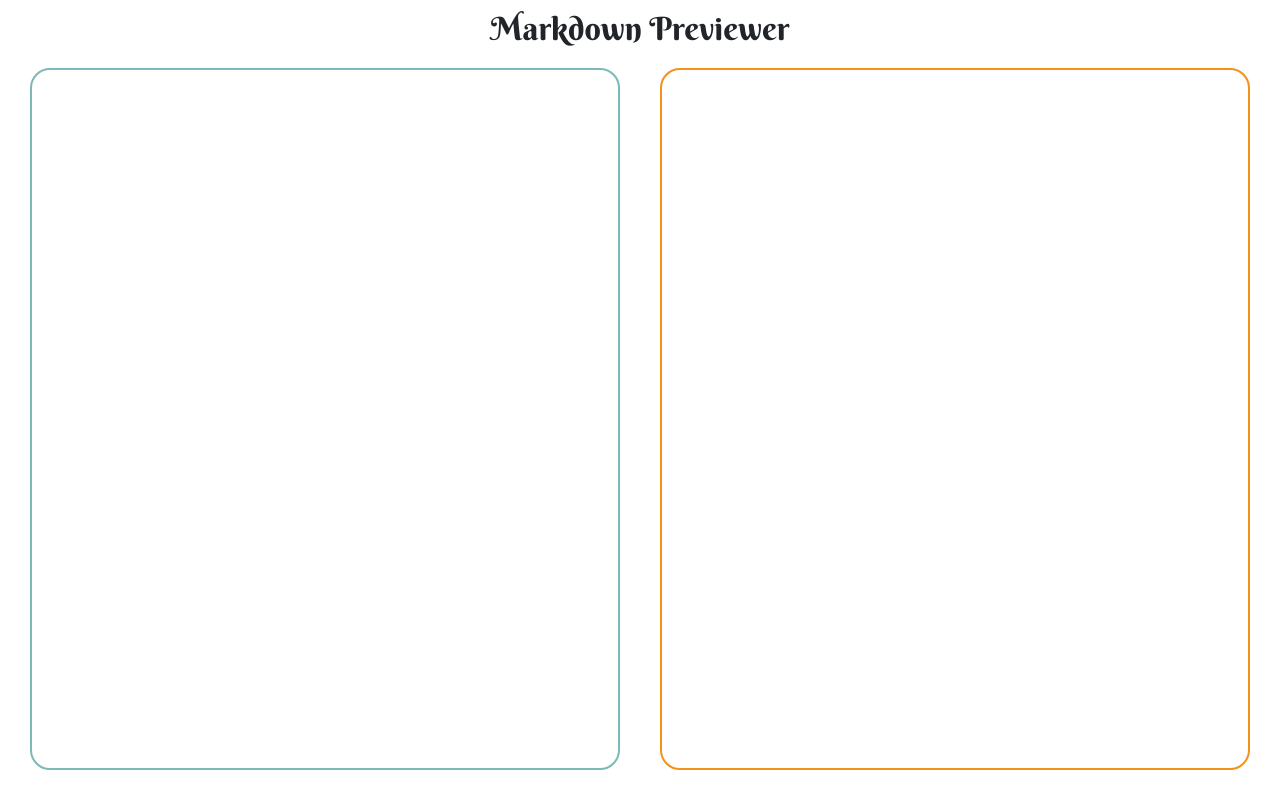
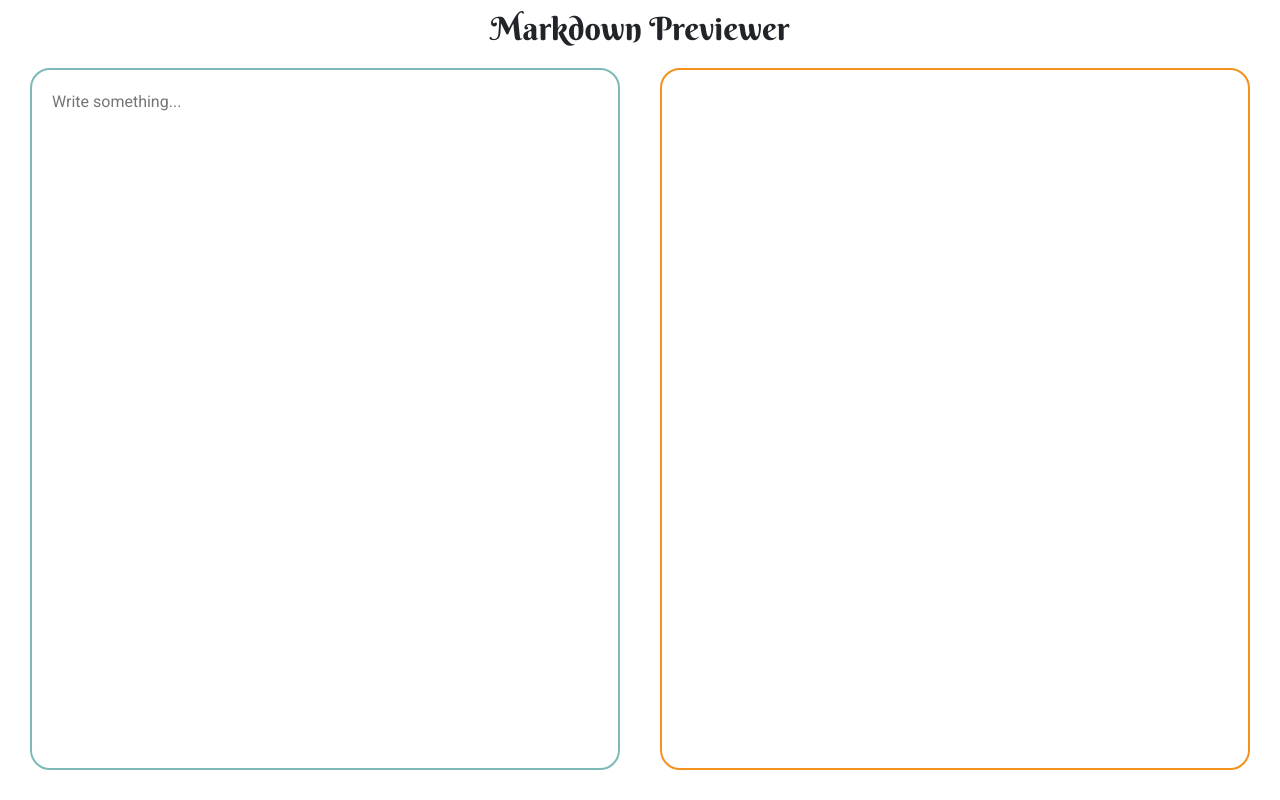
Before and after one commit to piall/markdown-previewer, a React (Create React App) app: page / in a window 1280 px wide. Built offline with nearby package versions, Linux system fonts and the light colour scheme.

Commit message:
Add placeholder for better UX

```diff
--- a/src/components/editor/Editor.tsx
+++ b/src/components/editor/Editor.tsx
@@ -23,6 +23,7 @@ export function Editor({
     <div id={id} className={className}>
       <textarea
         id="editor"
+        placeholder="Write something..."
         value={markdownSyntax}
         onChange={handleValueChange}
       />
```
